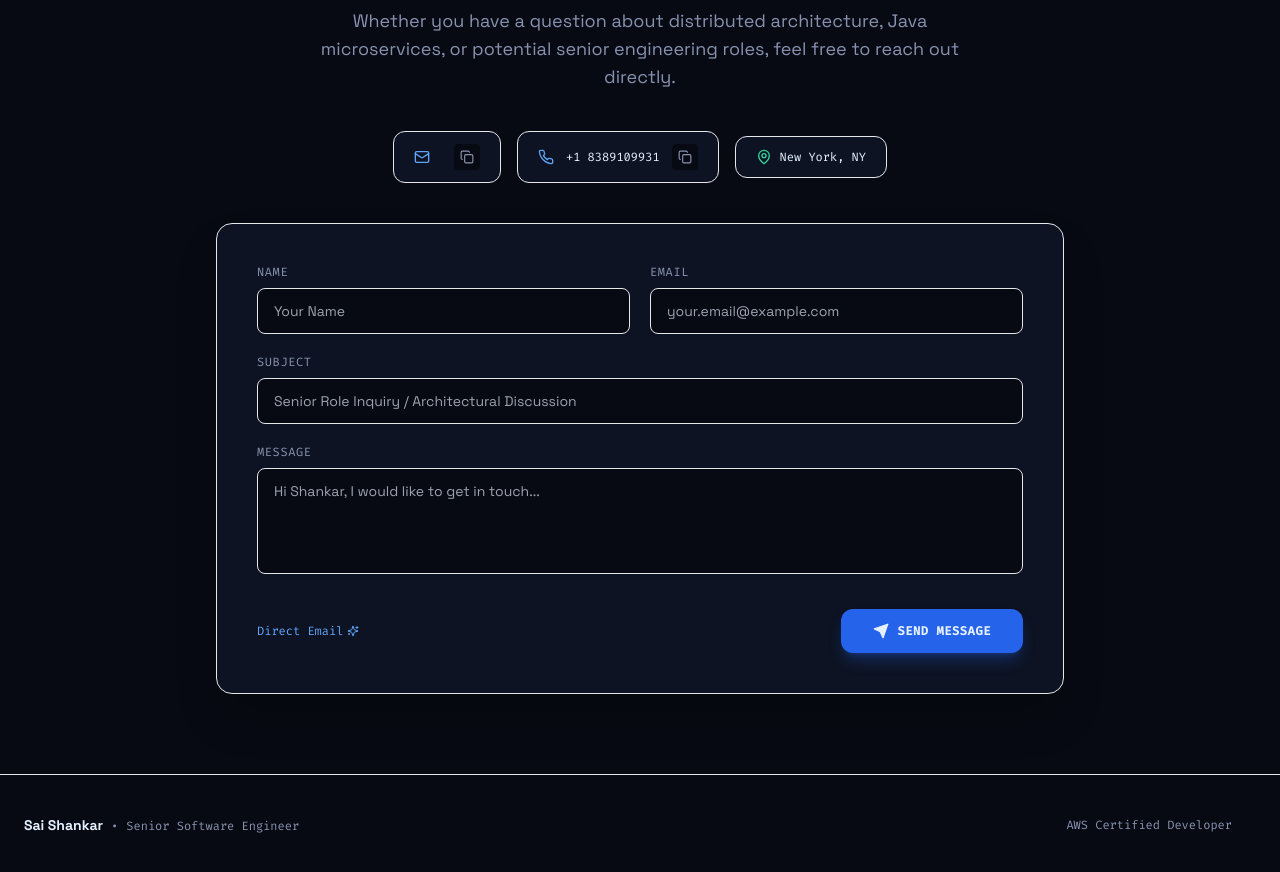
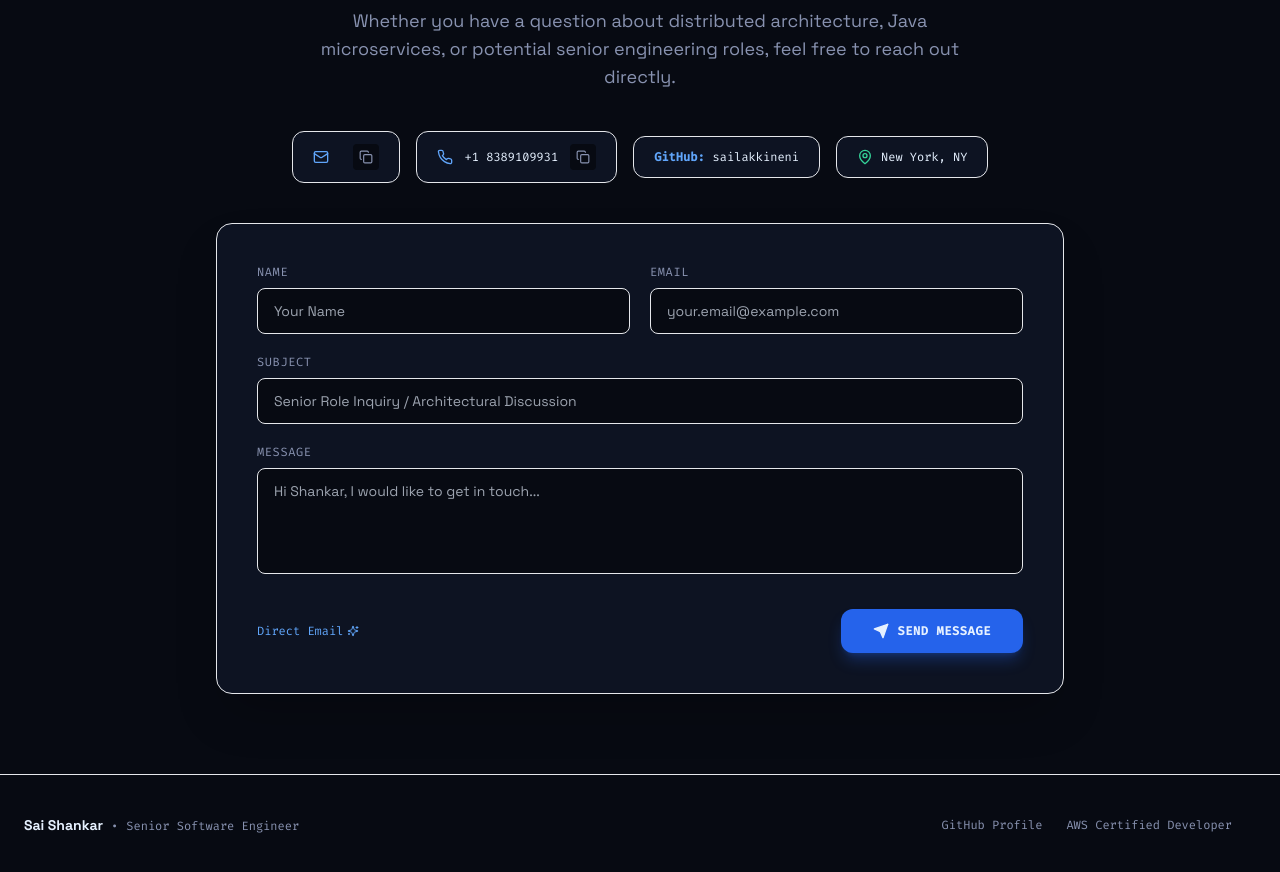
Before and after one commit to sailakkineni/ShankarPortfolio, a React (Vite) app: page / in a window 1280 px wide. Shown: the part 7120-7992 px from the top of the page. Built offline with nearby package versions, Linux system fonts and the light colour scheme; a web font is replaced by a local one.

Commit message:
Audit enhancements: Add GitHub links in contact and footer

```diff
--- a/src/components/ContactSection.jsx
+++ b/src/components/ContactSection.jsx
@@ -67,6 +67,17 @@ export default function ContactSection() {
               {copiedField === 'phone' ? <Check className="w-3.5 h-3.5 text-emerald-400" /> : <Copy className="w-3.5 h-3.5" />}
             </button>
           </div>
+
+          {/* GitHub Pill */}
+          <a
+            href={personalInfo.github}
+            target="_blank"
+            rel="noreferrer"
+            className="bg-[#0d1322] border border-slate-800 hover:border-blue-500/40 px-5 py-3 rounded-xl flex items-center gap-2 text-white font-mono text-xs transition-colors"
+          >
+            <span className="text-blue-400 font-bold">GitHub:</span>
+            <span>sailakkineni</span>
+          </a>
 
           {/* Location Pill */}
           <div className="bg-[#0d1322] border border-slate-800 px-5 py-3 rounded-xl flex items-center gap-2">
--- a/src/components/Footer.jsx
+++ b/src/components/Footer.jsx
@@ -11,6 +11,14 @@ export default function Footer() {
         </div>
 
         <div className="flex items-center gap-6">
+          <a
+            href={personalInfo.github}
+            target="_blank"
+            rel="noreferrer"
+            className="hover:text-blue-400 transition-colors"
+          >
+            GitHub Profile
+          </a>
           <a
             href={personalInfo.awsBadgeUrl}
             target="_blank"
```
